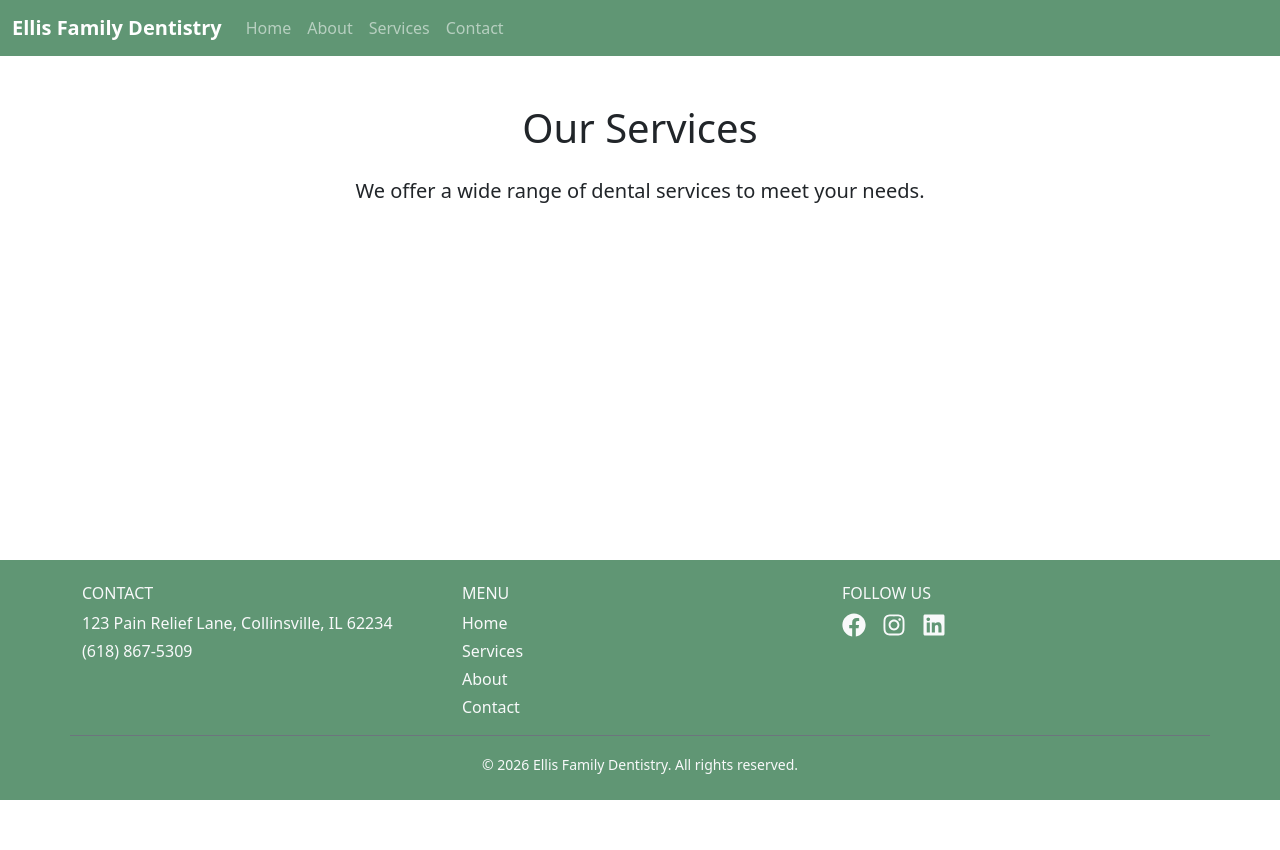
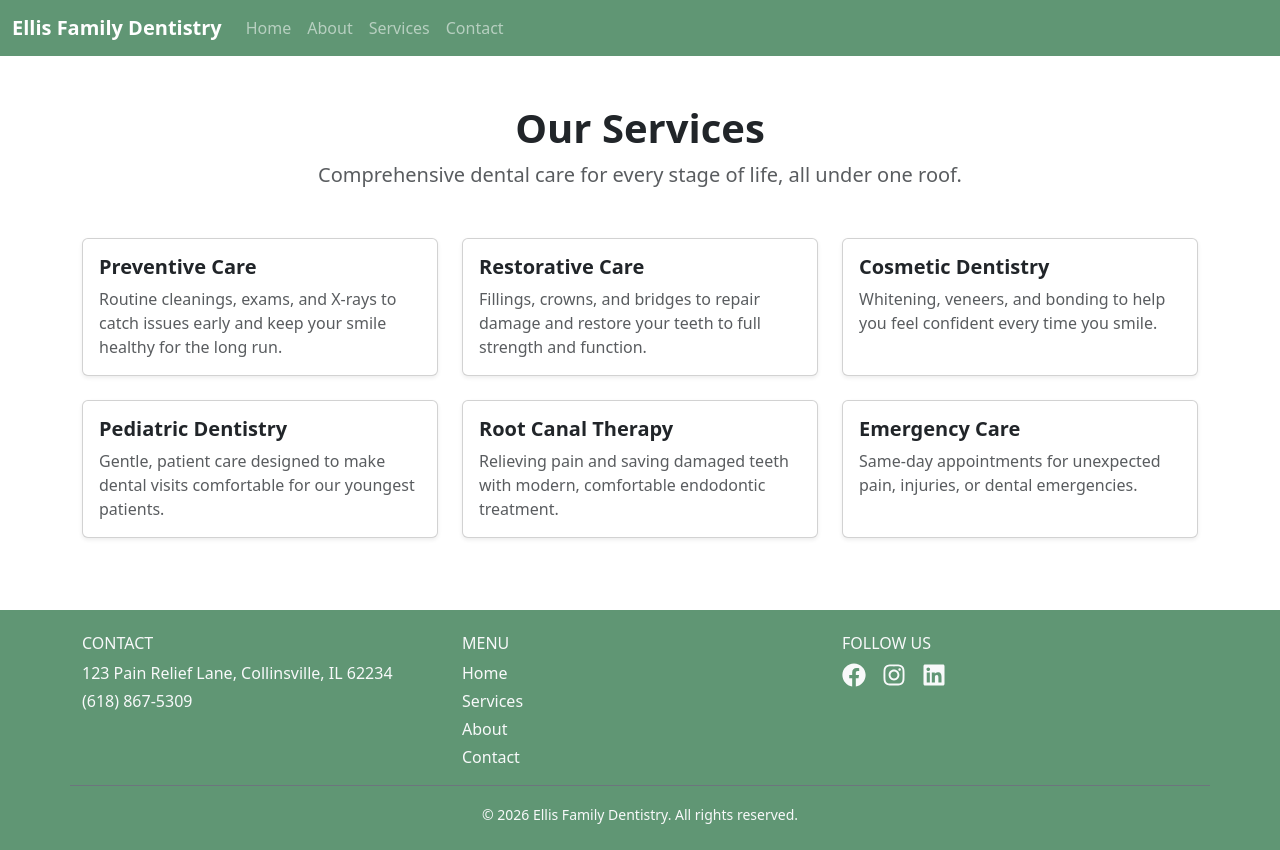
Before and after one commit to hearyoume/dental-office, a React (Vite) app: page /services in a window 1280 px wide. Before the commit the page ends 800 px from the top, so only its background shows below. Built offline with nearby package versions, Linux system fonts and the light colour scheme.

Commit message:
Refactor Services component to display a comprehensive list of dental services with improved layout and styling

```diff
--- a/src/pages/services.jsx
+++ b/src/pages/services.jsx
@@ -1,14 +1,54 @@
-import { Container } from "react-bootstrap";
+import { Container, Row, Col, Card } from "react-bootstrap";
+
+const services = [
+  {
+    title: "Preventive Care",
+    text: "Routine cleanings, exams, and X-rays to catch issues early and keep your smile healthy for the long run.",
+  },
+  {
+    title: "Restorative Care",
+    text: "Fillings, crowns, and bridges to repair damage and restore your teeth to full strength and function.",
+  },
+  {
+    title: "Cosmetic Dentistry",
+    text: "Whitening, veneers, and bonding to help you feel confident every time you smile.",
+  },
+  {
+    title: "Pediatric Dentistry",
+    text: "Gentle, patient care designed to make dental visits comfortable for our youngest patients.",
+  },
+  {
+    title: "Root Canal Therapy",
+    text: "Relieving pain and saving damaged teeth with modern, comfortable endodontic treatment.",
+  },
+  {
+    title: "Emergency Care",
+    text: "Same-day appointments for unexpected pain, injuries, or dental emergencies.",
+  },
+];
 
 export default function Services() {
   return (
-    <section className="py-5">
-      <Container>
-        <h1 className="text-center mb-4">Our Services</h1>
-        <p className="lead text-center">
-          We offer a wide range of dental services to meet your needs.
+    <Container className="py-5">
+      <div className="text-center mb-5">
+        <h1 className="fw-bold">Our Services</h1>
+        <p className="text-muted lead">
+          Comprehensive dental care for every stage of life, all under one roof.
         </p>
-      </Container>
-    </section>
+      </div>
+
+      <Row>
+        {services.map((service, index) => (
+          <Col md={4} sm={6} className="mb-4" key={index}>
+            <Card className="h-100 shadow-sm">
+              <Card.Body>
+                <Card.Title className="fw-bold">{service.title}</Card.Title>
+                <Card.Text className="text-muted">{service.text}</Card.Text>
+              </Card.Body>
+            </Card>
+          </Col>
+        ))}
+      </Row>
+    </Container>
   );
 }
```
